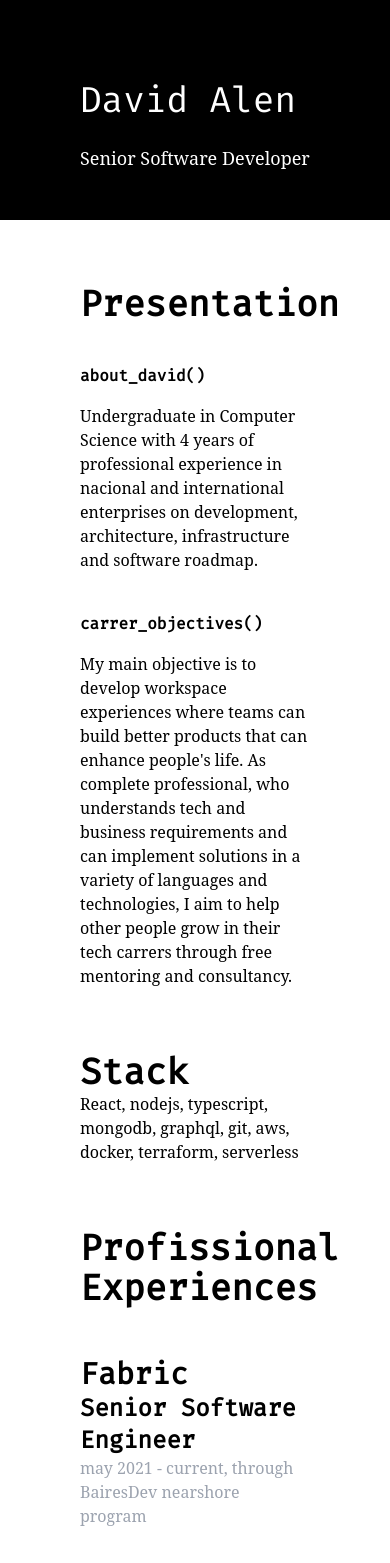
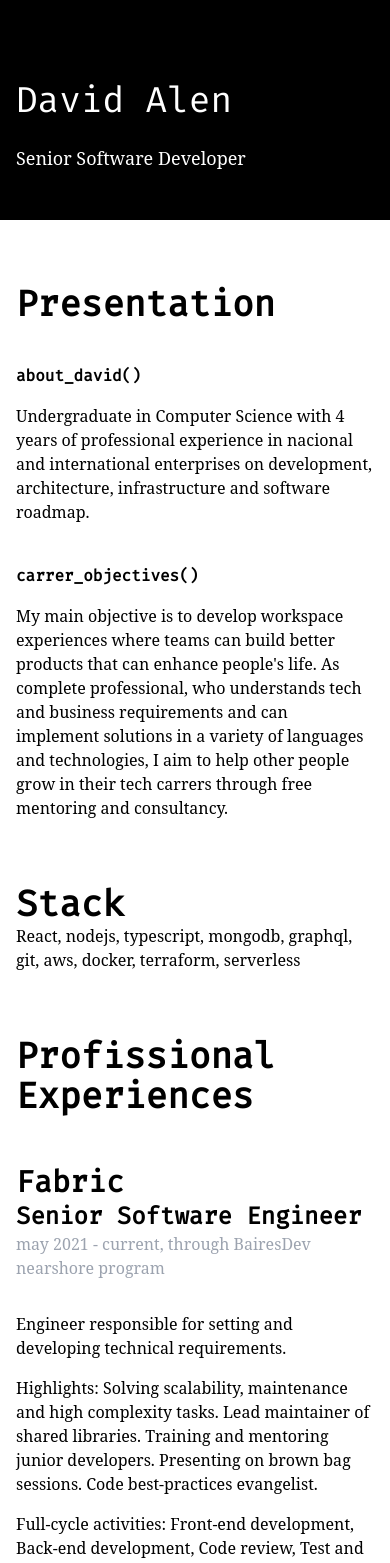
Before and after one commit to AlenDavid/davidalen.dev, a Next.js app: page / in a window 390 px wide. Shown: the top 1563 px of the page. Built offline with nearby package versions, Linux system fonts and the light colour scheme; a web font is replaced by a local one.

Commit message:
(update) enhance responsibility

```diff
--- a/components/Experiences.js
+++ b/components/Experiences.js
@@ -123,7 +123,7 @@ const ProfessionalExperiences = () => {
 
 export function Experiences() {
 	return (
-		<section className='px-20 grid grid-cols-1 lg:grid-cols-2 gap-16'>
+		<section className='px-4 md:px-20 grid grid-cols-1 lg:grid-cols-2 gap-16'>
 			<ProfessionalExperiences />
 			<EducationalExperiences />
 		</section>
--- a/components/Hero.js
+++ b/components/Hero.js
@@ -3,7 +3,7 @@ import React from 'react'
 export function Hero() {
 	return (
 		<section className=' bg-black text-white h-4/6 w-screen'>
-			<div className='container mx-auto px-20'>
+			<div className='container mx-auto px-4 md:px-20'>
 				<h1 className='text-4xl font-medium pt-20 pb-6'>David Alen</h1>
 				<p className='text-lg pb-12'>Senior Software Developer</p>
 			</div>
--- a/components/Presentation.js
+++ b/components/Presentation.js
@@ -12,7 +12,7 @@ const PresentationCard = ({title, children}) => {
 
 export function Presentation() {
 	return (
-		<section className='px-20'>
+		<section className='px-4 md:px-20'>
 			<h2 className='text-4xl font-bold mt-16'>Presentation</h2>
 			<PresentationCard title='about_david()'>
 				<p>
--- a/components/Stack.js
+++ b/components/Stack.js
@@ -2,7 +2,7 @@ import React from 'react'
 
 export function Stack() {
 	return (
-		<section className='px-20'>
+		<section className='px-4 md:px-20'>
 			<h2 className='text-4xl font-bold mt-16'>Stack</h2>
 			<div>
 				React, nodejs, typescript, mongodb, graphql, git, aws, docker,
```
